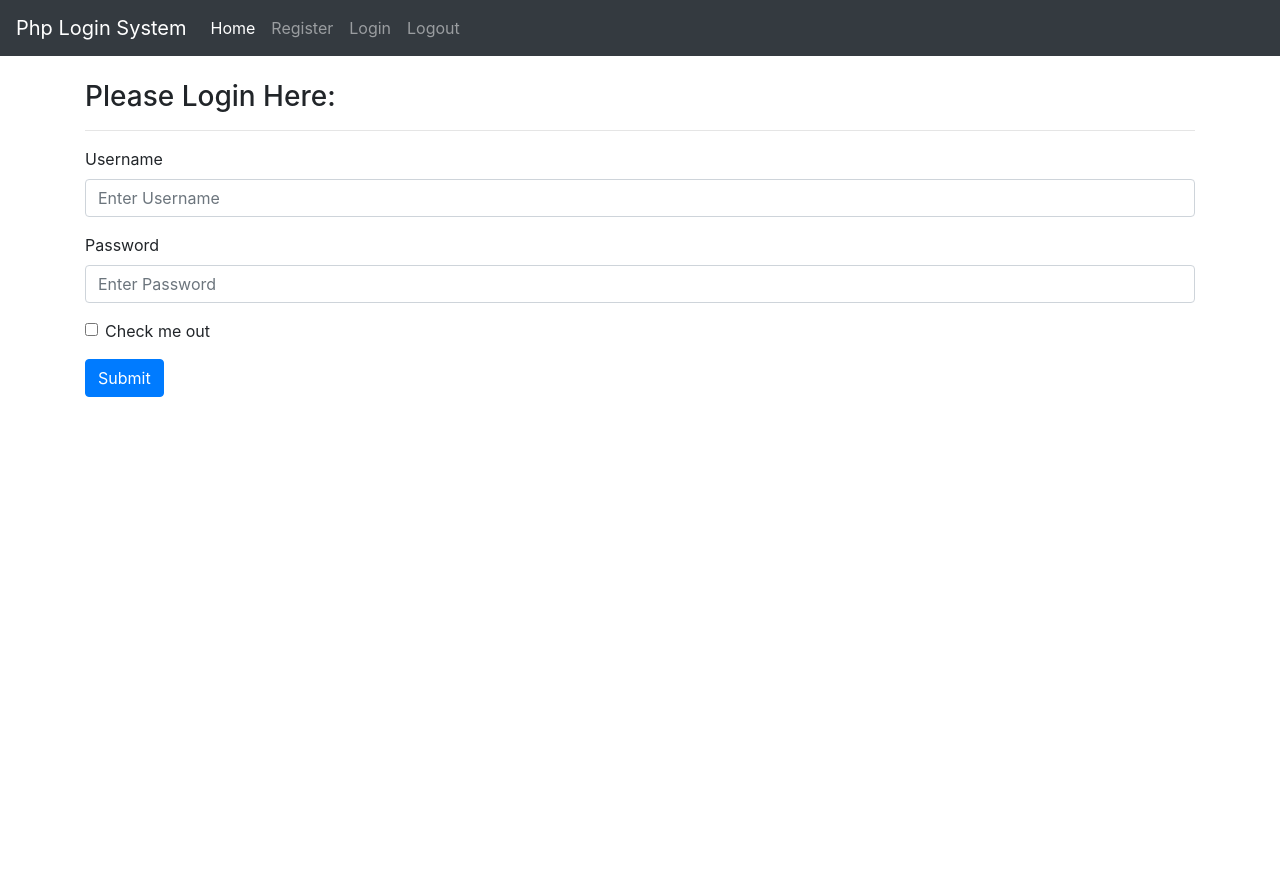
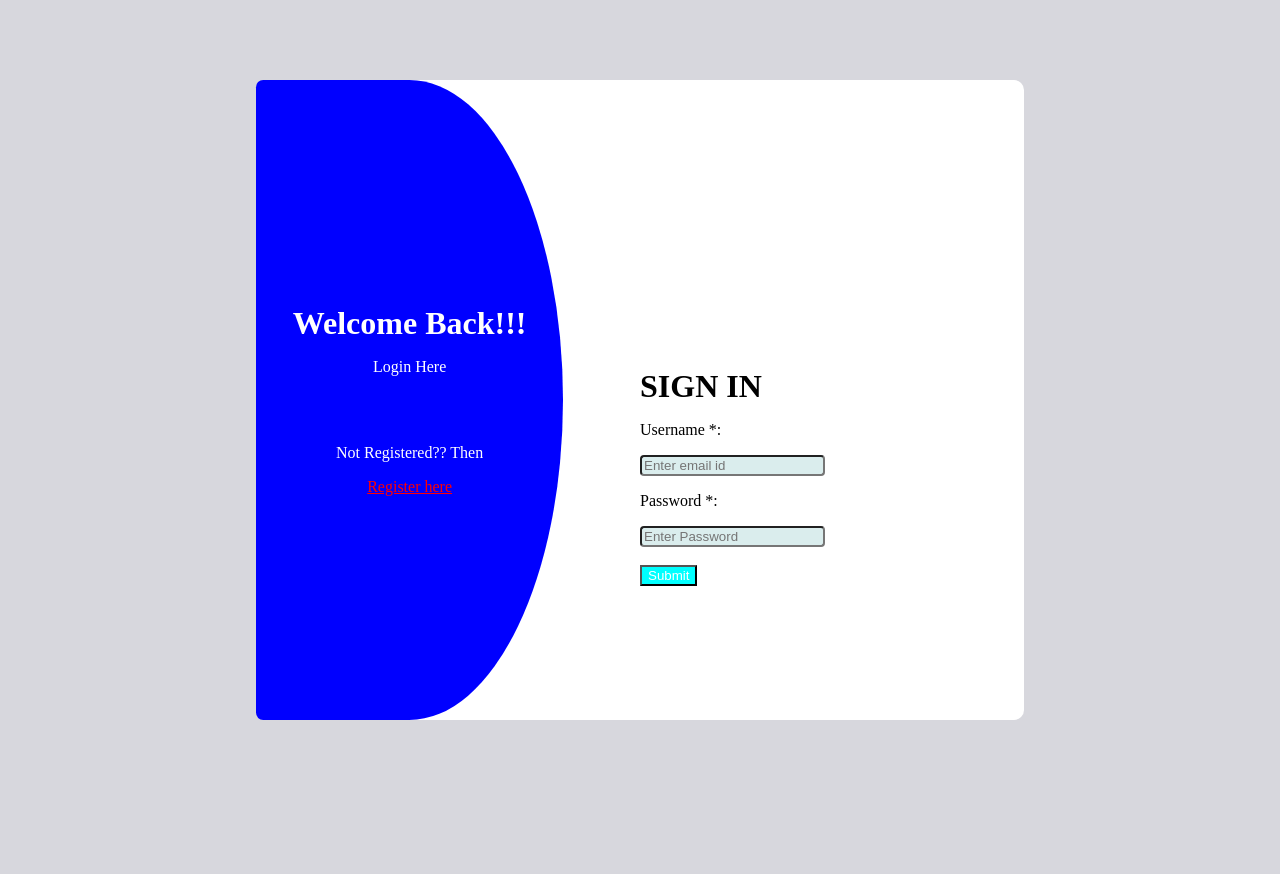
Before and after one commit to Pranjalsharma05/PROJECT1, a PHP site: page /Login in a window 1280 px wide. Before the commit the page ends 397 px from the top, so only its background shows below. Run offline with PHP 8.4, Linux system fonts and the light colour scheme.

Commit message:
Update login.php

```diff
--- a/login.php
+++ b/login.php
@@ -3,11 +3,11 @@
 session_start();
 
 // check if the user is already logged in
-if(isset($_SESSION['username']))
-{
-    header("location: welcome.php");
-    exit;
-}
+// if(isset($_SESSION['username']))
+// {
+//     header("location: PROJECT1/trial1.html");
+//     exit;
+// }
 require_once "config.php";
 
 $username = $password = "";
@@ -50,89 +50,134 @@ if(empty($err))
                             $_SESSION["loggedin"] = true;
 
                             //Redirect user to welcome page
-                            header("location: welcome.php");
-
-                        }
-                    }
+                            // echo 'done';
+                            header("location: PROJECT1/trial1.html");
 
                         }
 
                     }
+                } else {
+                    $err = "Invalid username or password";
+                }
+            } else {
+                $err = "Something went wrong. Please try again later.";
+            }
+        }
+    }
+    ?>
+
+
+               <!DOCTYPE html>
+<html lang="en">
+<head>
+    <meta charset="UTF-8">
+    <meta name="viewport" content="width=device-width, initial-scale=1.0">
+    <title>its_login page</title>
+    <style>
+        body{
+            margin: 0;
+            padding: 0;
+            background-color: rgb(215, 215, 221);
+            display: flex;
+            height: 100vh;
+            justify-content: center;
+            align-items: center;
+        }
+        .container{
+            background-color: white;
+            height: 80vh;
+            width: 60%;
+            border-radius: 10px;
+            display: flex;
+            flex-direction: row-reverse;
+        }
+        .right-box{
+            height: 80vh;
+            width: 50%;
+          padding: 10%;
+
+            display: flex;
+            flex-direction: column;
+            justify-content: center;
+
+        }
+        .left-box{
+            height: 80vh;
+            width: 50%;
+            background-color: blue;
+
+            border-radius: 10px;
+            border-top-right-radius: 70%;
+            border-bottom-right-radius: 70%; /* Push to the right */
+            color: white;
+            display: flex;
+           align-items: center;
+            justify-content: center;
+            flex-direction: column;
+
+        }
+        a{
+            color: red;
         }
 
+        h1, p .right-box{
+
+             /* Reset default margins */
+            padding: 0;
+            margin: 0;/* Adjust the multiplier as needed */
+        }
+        @media (max-width:730px) {
+            h1, p{
+            font-size: 2vw;
+        }
+        }
+        .left-box h1{
+            /* background-color: rgb(215, 208, 208); */
+        }
+        input{
+            background-color: rgb(218, 237, 237);
+            border-radius: 4px;
+        }
+        button{
+            background-color: aqua;
+            color: white;
 
         }
+        button:hover{
+            background-color: chartreuse;
+            cursor: pointer;
+        }
 
-
-?>
-
-<!doctype html>
-<html lang="en">
-  <head>
-    <!-- Required meta tags -->
-    <meta charset="utf-8">
-    <meta name="viewport" content="width=device-width, initial-scale=1, shrink-to-fit=no">
-
-    <!-- Bootstrap CSS -->
-    <link rel="stylesheet" href="https://stackpath.bootstrapcdn.com/bootstrap/4.3.1/css/bootstrap.min.css" integrity="sha384-ggOyR0iXCbMQv3Xipma34MD+dH/1fQ784/j6cY/iJTQUOhcWr7x9JvoRxT2MZw1T" crossorigin="anonymous">
-
-    <title>PHP login system!</title>
+    </style>
 </head>
 <body>
-  <nav class="navbar navbar-expand-lg navbar-dark bg-dark">
-  <a class="navbar-brand" href="#">Php Login System</a>
-  <button class="navbar-toggler" type="button" data-toggle="collapse" data-target="#navbarNavDropdown" aria-controls="navbarNavDropdown" aria-expanded="false" aria-label="Toggle navigation">
-    <span class="navbar-toggler-icon"></span>
-  </button>
-  <div class="collapse navbar-collapse" id="navbarNavDropdown">
-  <ul class="navbar-nav">
-      <li class="nav-item active">
-        <a class="nav-link" href="#">Home <span class="sr-only">(current)</span></a>
-      </li>
-      <li class="nav-item">
-        <a class="nav-link" href="register.php">Register</a>
-      </li>
-      <li class="nav-item">
-        <a class="nav-link" href="login.php">Login</a>
-      </li>
-      <li class="nav-item">
-        <a class="nav-link" href="logout.php">Logout</a>
-      </li>
+    <div class="container">
+        <div class="right-box">
+     <h1>SIGN IN</h1>
+     <form action="" method="POST">
+        <p>Username *:</p>
+        <input placeholder="Enter email id" type="email" name="username" required>
+        <p>Password *:</p>
+        <input placeholder="Enter Password" type="text" name="password" required>
+      <br><br>
+        <button>Submit</button>
+        <?php if (!empty($err)) { echo "<p style='color: red;'>$err</p>"; } ?>
+     </form>
+        </div>
 
+        <div class="left-box">
 
+<h1>Welcome Back!!!</h1>
 
-    </ul>
+<p> Login Here</p>
+<br><br>
+<p>Not Registered?? Then </p>
+    <a href="register.php">Register here</a>
+
         </div>
-</nav>
-
-<div class="container mt-4">
-<h3>Please Login Here:</h3>
-<hr>
-
-<form action="" method="post">
-  <div class="form-group">
-    <label for="exampleInputEmail1">Username</label>
-    <input type="text" name="username" class="form-control" id="exampleInputEmail1" aria-describedby="emailHelp" placeholder="Enter Username">
-  </div>
-  <div class="form-group">
-    <label for="exampleInputPassword1">Password</label>
-    <input type="password" name="password" class="form-control" id="exampleInputPassword1" placeholder="Enter Password">
-  </div>
-  <div class="form-group form-check">
-    <input type="checkbox" class="form-check-input" id="exampleCheck1">
-    <label class="form-check-label" for="exampleCheck1">Check me out</label>
-  </div>
-  <button type="submit" class="btn btn-primary">Submit</button>
-</form>
-
 
 
     </div>
 
-    <!-- Optional JavaScript -->
-    <!-- jQuery first, then Popper.js, then Bootstrap JS -->
-    <script src="https://code.jquery.com/jquery-3.3.1.slim.min.js" integrity="sha384-q8i/X+965DzO0rT7abK41JStQIAqVgRVzpbzo5smXKp4YfRvH+8abtTE1Pi6jizo" crossorigin="anonymous"></script>
-    <script src="https://cdnjs.cloudflare.com/ajax/libs/popper.js/1.14.7/umd/popper.min.js" integrity="sha384-UO2eT0CpHqdSJQ6hJty5KVphtPhzWj9WO1clHTMGa3JDZwrnQq4sF86dIHNDz0W1" crossorigin="anonymous"></script>
-    <script src="https://stackpath.bootstrapcdn.com/bootstrap/4.3.1/js/bootstrap.min.js" integrity="sha384-JjSmVgyd0p3pXB1rRibZUAYoIIy6OrQ6VrjIEaFf/nJGzIxFDsf4x0xIM+B07jRM" crossorigin="anonymous"></script>
 </body>
 </html>
```
Lines whose indentation alone changed are shown as unchanged.
